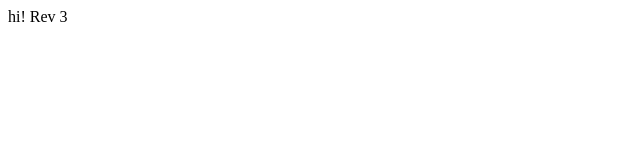
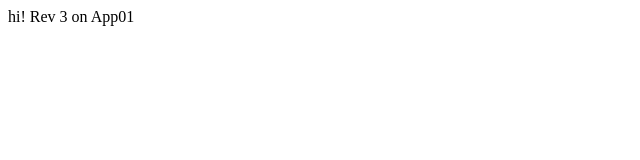
Before and after one commit to MisterSyntax/GitProjectTraining, a plain HTML site: page index.html in a window 1280 px wide. Shown: the full height of the page, 0-640 px from the left. Drawn offline with Linux system fonts and the light colour scheme.

Commit message:
added note on App01

```diff
--- a/index.html
+++ b/index.html
@@ -4,6 +4,6 @@
 <title> Projectyo</title>
 </head>
 <body>
-hi! Rev 3
+hi! Rev 3 on App01
 </body>
 </html>
```
